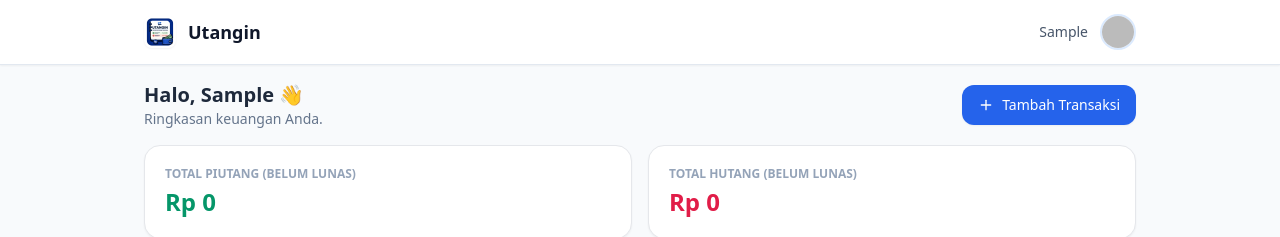
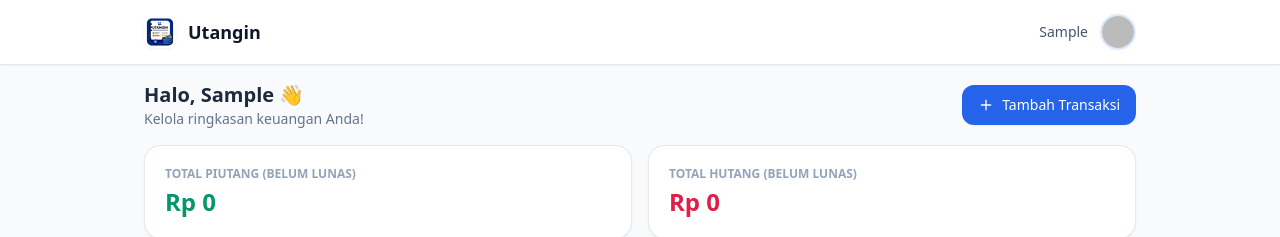
Before and after one commit to donnya24/utangin, a React (Vite) app: page / in a window 1280 px wide. Shown: the top 237 px of the page. Built offline with nearby package versions, Linux system fonts and the light colour scheme; no server answers; the database is empty; sample sign-in values are in the browser's storage.

Commit message:
feat: update greeting message in dashboard for improved user engagement

```diff
--- a/src/pages/Dashboard.jsx
+++ b/src/pages/Dashboard.jsx
@@ -75,7 +75,9 @@
           <h1 className="text-xl font-bold">
             Halo, {user?.displayName?.split(" ")[0] || "Pemilik"} 👋
           </h1>
-          <p className="text-sm text-slate-500">Ringkasan keuangan Anda.</p>
+          <p className="text-sm text-slate-500">
+            Kelola ringkasan keuangan Anda!
+          </p>
         </div>
         <button
           onClick={() => setShowAddTx(true)}
```
